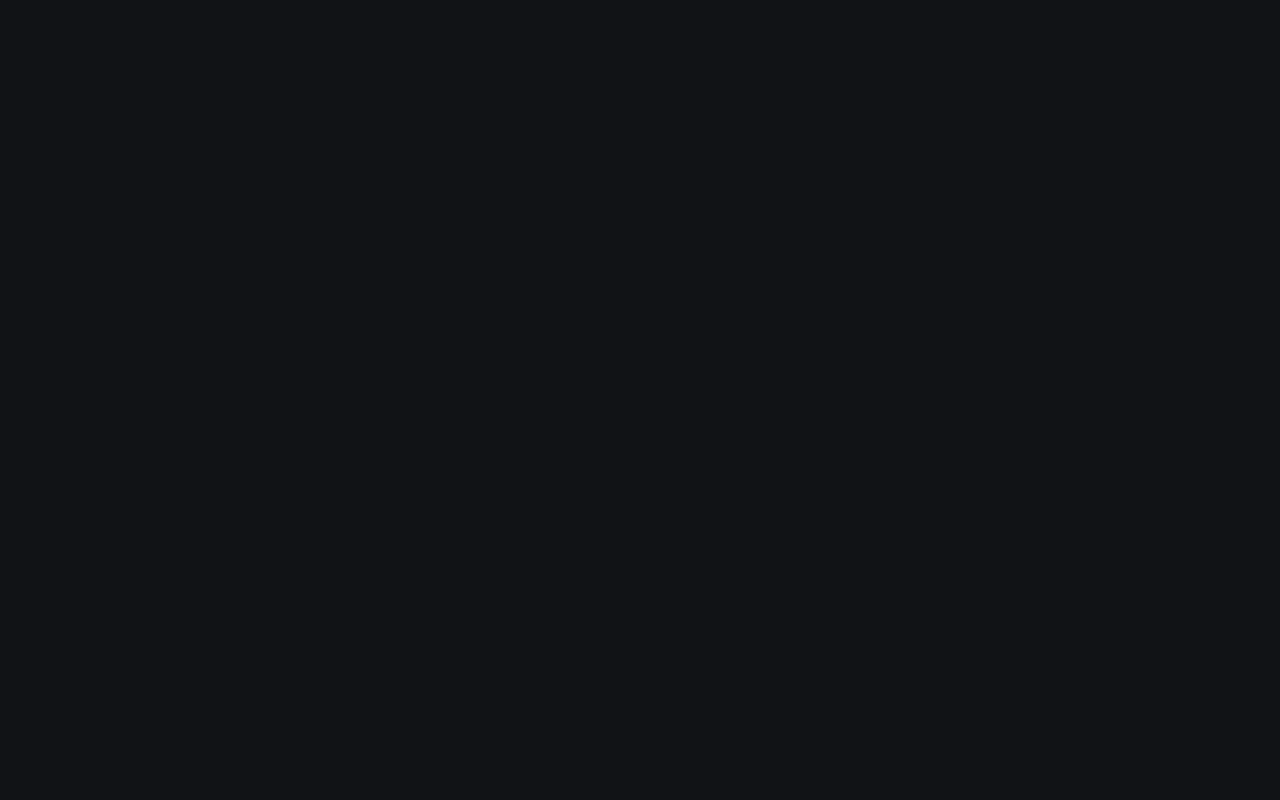
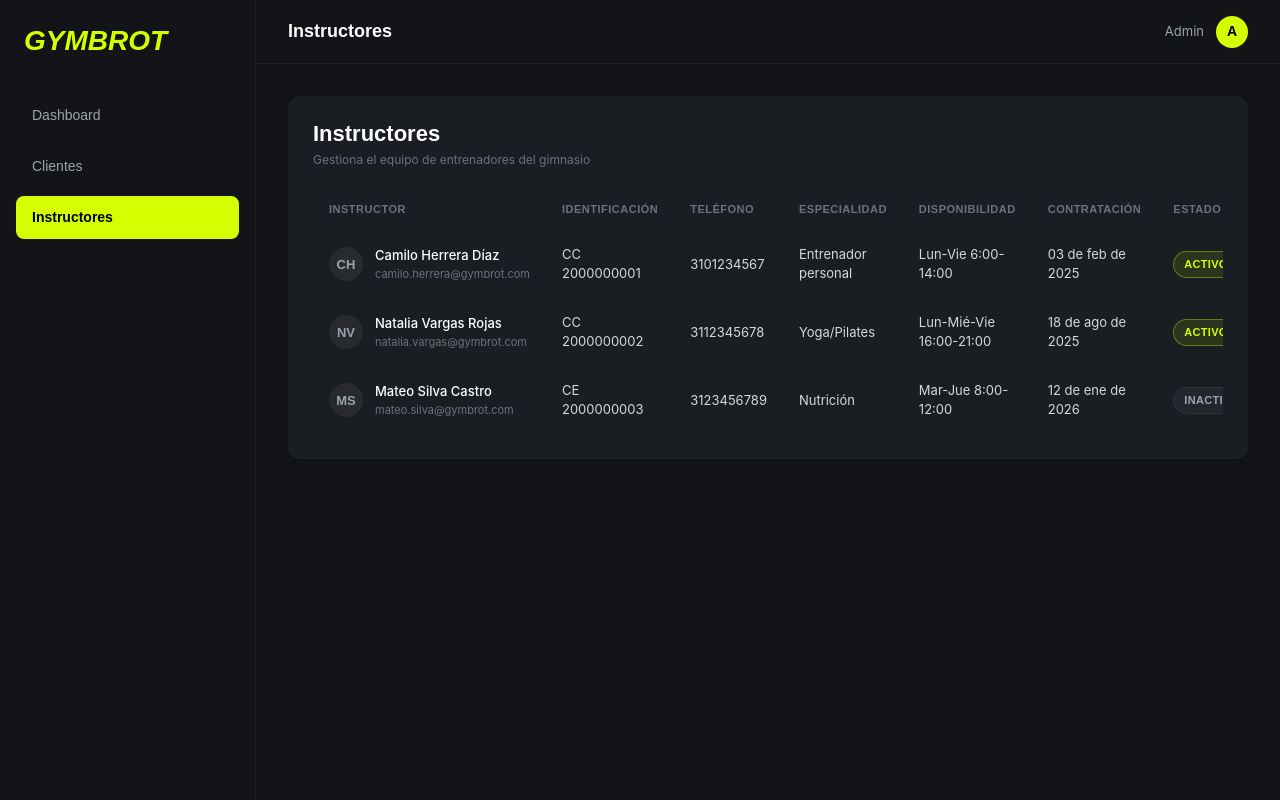
Before and after one commit to yjosuesilva-code/GymBrot, a React (Vite) app in the folder frontend-react/: page /instructores in a window 1280 px wide. Before the commit this address had no page. Built offline with nearby package versions, Linux system fonts and the light colour scheme.

Commit message:
feat(instructores): vista con listado, ruta y opción de menú

```diff
--- a/frontend-react/src/App.tsx
+++ b/frontend-react/src/App.tsx
@@ -3,6 +3,7 @@ import { Layout } from "./components/layout/Layout";
 import { Dashboard } from "./pages/Dashboard";
 import { Clientes } from "./pages/Clientes";
 import { ClienteDetalle } from "./pages/ClienteDetalle";
+import { Instructores } from "./pages/Instructores"; // [P3]
 
 function App() {
   return (
@@ -11,6 +12,8 @@ function App() {
         <Route path="/dashboard" element={<Dashboard />} />
         <Route path="/clientes" element={<Clientes />} />
         <Route path="/clientes/:id" element={<ClienteDetalle />} />
+        {/* [P3] Instructores */}
+        <Route path="/instructores" element={<Instructores />} />
         <Route path="/" element={<Navigate to="/dashboard" replace />} />
       </Route>
     </Routes>
--- a/frontend-react/src/components/layout/paginas.ts
+++ b/frontend-react/src/components/layout/paginas.ts
@@ -1,4 +1,5 @@
 export const paginas = [
   { to: "/dashboard", label: "Dashboard" },
   { to: "/clientes", label: "Clientes" },
+  { to: "/instructores", label: "Instructores" }, // [P3]
 ];
--- /dev/null
+++ b/frontend-react/src/pages/Instructores.tsx
@@ -0,0 +1,64 @@
+import { useEffect, useState } from "react";
+import { api } from "../data/api";
+import { utils } from "../lib/utils";
+import type { Instructor } from "../types";
+
+export function Instructores() {
+  const [instructores, setInstructores] = useState<Instructor[]>([]);
+  const [cargando, setCargando] = useState(true);
+
+  // Carga la lista una sola vez, cuando la vista aparece en pantalla
+  useEffect(() => {
+    api.instructores.list().then((data) => {
+      setInstructores(data);
+      setCargando(false);
+    });
+  }, []);
+
+  return (
+    <div className="card-g">
+      <div className="card-head">
+        <div>
+          <h2 className="card-title">Instructores</h2>
+          <p className="card-sub">Gestiona el equipo de entrenadores del gimnasio</p>
+        </div>
+      </div>
+
+      <div className="table-wrap">
+        <table className="table-g">
+          <thead>
+            <tr>
+              <th>Instructor</th><th>Identificación</th><th>Teléfono</th><th>Especialidad</th><th>Disponibilidad</th><th>Contratación</th><th>Estado</th>
+            </tr>
+          </thead>
+          <tbody>
+            {cargando ? (
+              <tr><td colSpan={7} className="loader"><span className="spinner-g"></span>Cargando...</td></tr>
+            ) : (
+              instructores.map((i) => (
+                <tr key={i.numero_identificacion}>
+                  <td>
+                    <div className="person">
+                      <div className="person-avatar">{utils.iniciales(i.nombre, i.apellidos)}</div>
+                      <div>
+                        <div className="person-name">{i.nombre} {i.apellidos}</div>
+                        <div className="person-sub">{i.correo}</div>
+                      </div>
+                    </div>
+                  </td>
+                  <td>{i.tipo_identificacion} {i.numero_identificacion}</td>
+                  <td>{i.telefono}</td>
+                  <td>{i.especialidad}</td>
+                  <td>{i.disponibilidad}</td>
+                  {/* "T00:00:00" hace que la fecha se lea en hora local; sin eso JS la toma en UTC y en Colombia sale un día antes */}
+                  <td>{utils.fecha(i.fecha_contratacion + "T00:00:00")}</td>
+                  <td><span className={"badge-g " + utils.badgeClass(i.estado)}>{i.estado}</span></td>
+                </tr>
+              ))
+            )}
+          </tbody>
+        </table>
+      </div>
+    </div>
+  );
+}
```
